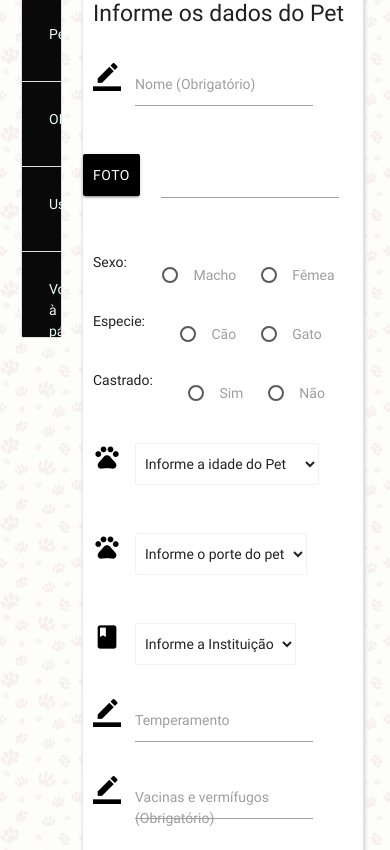
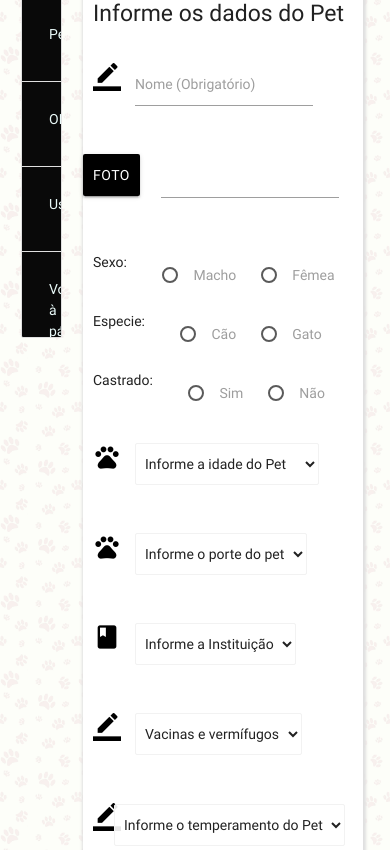
Before and after one commit to tarley/miaudote-novo, a plain HTML site: page index.html at #!/_cadastro-animal in a window 390 px wide. Shown: the part 196-1046 px from the top of the page. Drawn offline with nearby package versions, Linux system fonts and the light colour scheme; some packages are replaced by stand-ins of ours; files whose address does not match are found by name.

Commit message:
Ajuste responsividade

```diff
--- a/app/pages/gerencial/_cadastro-animal.html
+++ b/app/pages/gerencial/_cadastro-animal.html
@@ -30,8 +30,7 @@
                                                 <div class="btn black input-field col m2">
                                                     <center>
                                                         <span>Foto</span>
-                                                        <!--<i class="material-icons prefix black-text">add_a_photo</i>-->
-                                                        <input type="file" multiple>
+                                                        <input type="file" accept="image/*" >
                                                     </center>
                                                 </div>
                                                 <div class="col m0.5"></div>
@@ -128,22 +127,44 @@
                                                 <select ng-model="instituicao" class="browser-default" name="instituicao">
                                                 <option value="">Informe a Instituição</option>
                                                 <option value="1">ONG Proteger</option>
-                                                <option value="2">Joao Junior</option>
+                                                <option value="2">João Junior</option>
                                             </select>
                                             </div>
                                         </div>
                                     </div>
 
                                     <div class="input-field col m3">
+                                        <div class="row">
+                                            <div class="input-field col m1">
                                                 <i class="material-icons prefix black-text">border_color</i>
-                                        <input ng-model="temperamento" id="temperamento_pet" name="temperamento" type="text" class="validate">
-                                        <label for="last_name">Temperamento</label>
                                             </div>
-
+                                            <div class="col m0.5"></div>
+                                            <div class="input-field col m10.5">
+                                                <select id="vacina_pet" class="browser-default" name="vacinas" ng-model="vacinas">
+                                                <option value="">Vacinas e vermífugos</option>
+                                                <option value="1">Dócil</option>
+                                                <option value="2"></option>
+                                                <option value="3"></option>
+                                            </select>
+                                            </div>
+                                        </div>
+                                    </div>
                                     <div class="input-field col m5">
+                                        <div class="row">
+                                            <div class="input-field col m1">
                                                 <i class="material-icons prefix black-text">border_color</i>
-                                        <input id="vacina_pet" name="vacinas" type="text" class="validate">
-                                        <label for="last_name">Vacinas e vermífugos (Obrigatório)</label>
+                                            </div>
+                                            <div class="col m0.5"></div>
+                                            <div class="input-field col m10.5">
+                                                <select id="temperamento_pet" class="browser-default" name="temperamento" ng-model="temperamento">
+                                                <option value="">Informe o temperamento do Pet</option>
+                                                <option value="1">Dócil</option>
+                                                <option value="2"></option>
+                                                <option value="3">Agressivo</option>
+                                            </select>
+                                            </div>
+                                        </div>
+                                    </div>
                                 </div>
 
                                 <div class="input-field col m12">
@@ -171,5 +192,4 @@
         </div>
     </div>
 </div>
-
 </div>
```
Also changed, not shown: app/pages/gerencial/_cadastro_instituicao.html (+7 -4 lines), 1 other file. Lines whose indentation alone changed are shown as unchanged.
